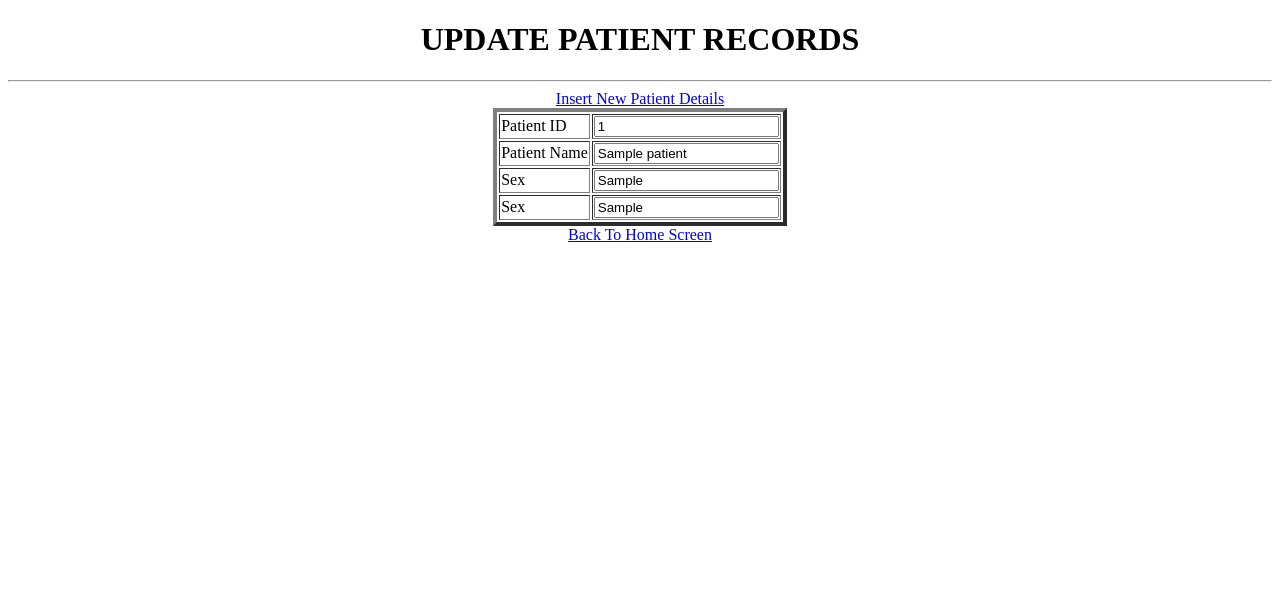
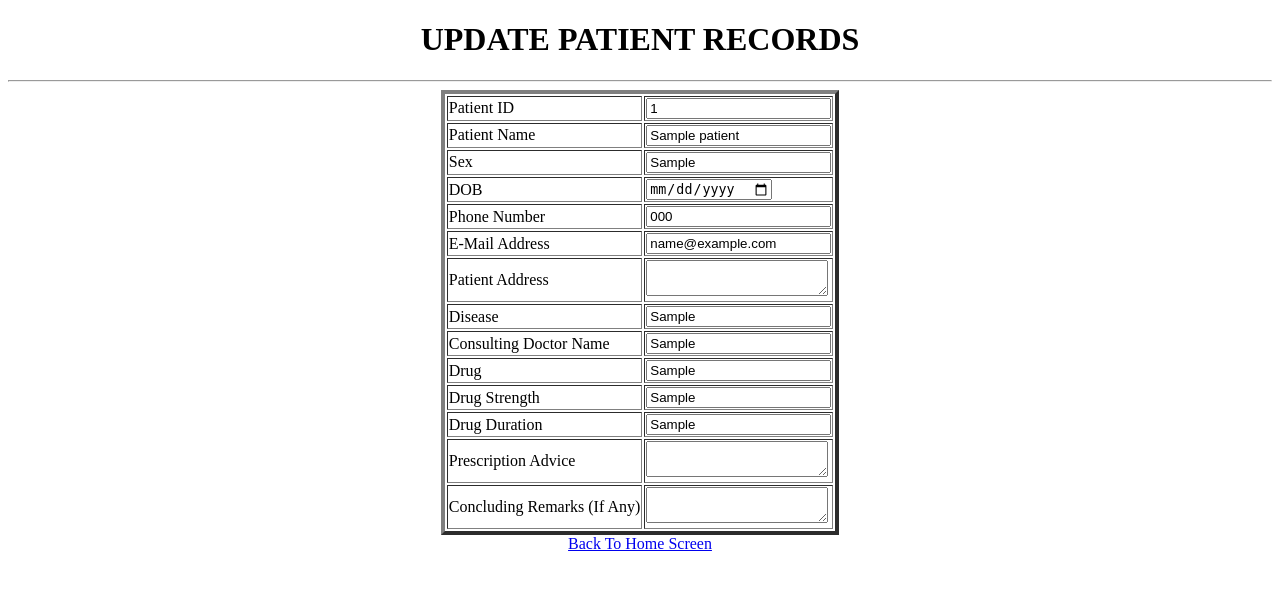
Before and after one commit to arjuns007/CapstoneCRUD_HealthcarePrescription, a Django app: page /Edit/1 in a window 1280 px wide. Shown: the top 590 px of the page. Run offline with Django 3.2, Linux system fonts and the light colour scheme; tables that the repository leaves empty hold one stand-in row (values such as "Sample post").

Commit message:
developed U od CRUD

```diff
--- a/HealthcareCRUD/HealthcareCRUD/templates/Edit.html
+++ b/HealthcareCRUD/HealthcareCRUD/templates/Edit.html
@@ -12,7 +12,6 @@
     <center>
         <h1>UPDATE PATIENT RECORDS</h1>
         <hr>
-        <a href="{% url 'Insertpat'%}">Insert New Patient Details</a>
         <table border="4">
             <tr>
                 <td>Patient ID</td>
@@ -30,10 +29,56 @@
 
             </tr>
             <tr>
-            <td>Sex</td>
-            <td><input type="text" name="sex" value="{{PatModel.sex}}"></td>
+                <td>DOB</td>
+                <td><input type="date" name="dob" value="{{PatModel.dob}}"></td>
+            </tr>
+            </tr>
+            <tr>
+                <td>Phone Number</td>
+                <td><input type="number" name="phone" value="{{PatModel.phone}}"></td>
+            </tr>
+            <tr>
+                <td>E-Mail Address</td>
+                <td><input type="text" name="email" value="{{PatModel.email}}"></td>
+            </tr>
+            <tr>
+                <td>Patient Address</td>
+                <td><textarea name="address" value="{{PatModel.address}}"></textarea></td>
+            </tr>
+            <tr>
+                <td>Disease</td>
+                <td><input type="text" name="disease" value="{{PatModel.disease}}"></td>
+            </tr>
+            <tr>
+                <td>Consulting Doctor Name</td>
+                <td><input type="text" name="doctor" value="{{PatModel.doctor}}"></td>
+            </tr>
+            <tr>
+                <td>Drug</td>
+                <td><input type="text" name="drug" value="{{PatModel.drug}}"></td>
+            </tr>
+            <tr>
+                <td>Drug Strength</td>
+                <td><input type="text" name="drugstrength" value="{{PatModel.drugstrength}}"></td>
+            </tr>
+            <tr>
+                <td>Drug Duration</td>
+                <td><input type="text" name="drugduration" value="{{PatModel.drugduration}}"></td>
+            </tr>
+            <tr>
+                <td>Prescription Advice</td>
+                <td><textarea name="prescriptionadvice" value="{{PatModel.prescriptionadvice}}"></textarea></td>
+            </tr>
+            <tr>
+                <td>Concluding Remarks (If Any)</td>
+                <td><textarea name="remarks" value="{{PatModel.remarks}}"></textarea></td>
+            </tr>
 
-        </tr>
+
+
+
+
+
 
 
         </table>
```
Lines whose indentation alone changed are shown as unchanged.
